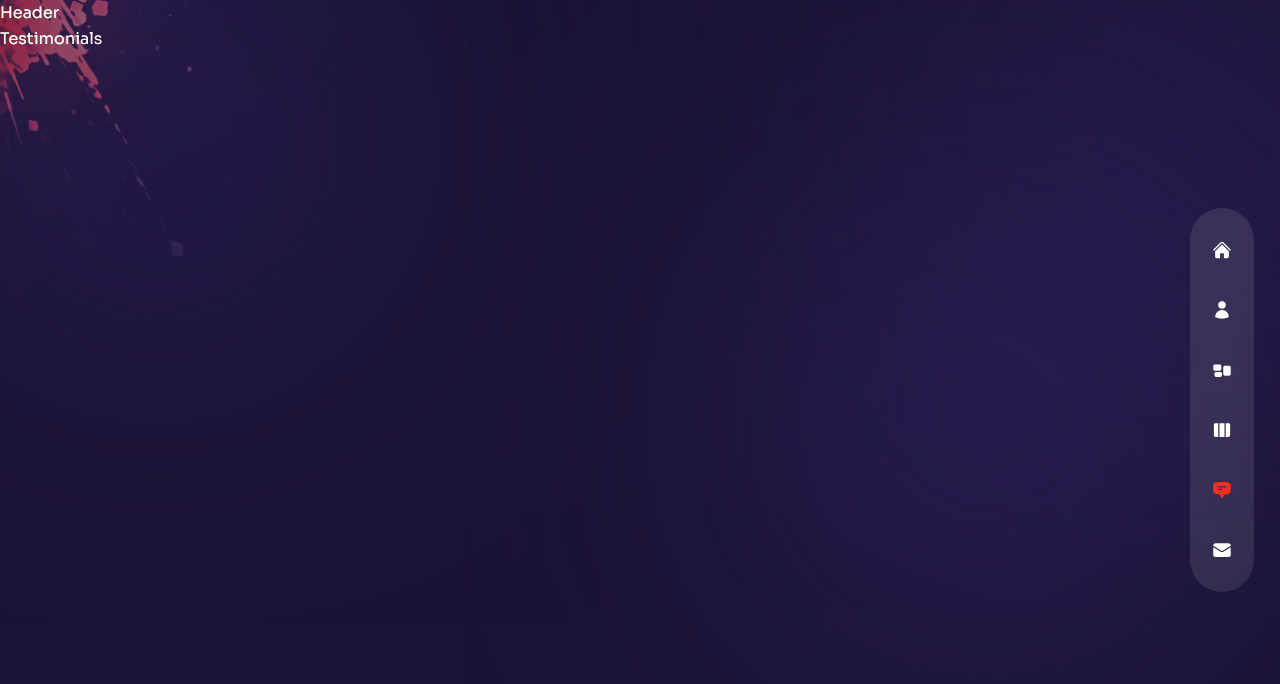
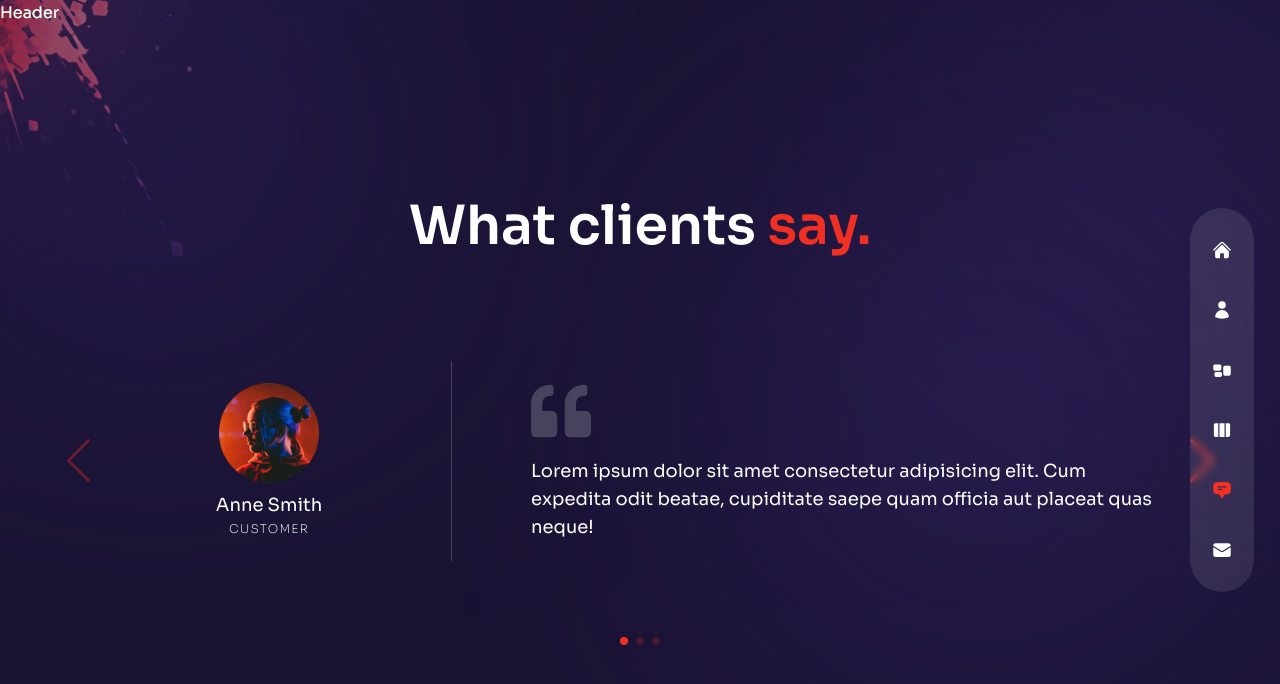
Before and after one commit to tltelf/portfolio-2, a Next.js app: page /testimonials in a window 1280 px wide. Shown: the top 684 px of the page. Built offline with nearby package versions, Linux system fonts and the light colour scheme.

Commit message:
add: Testimonial, favicon, Head

```diff
--- a/components/TestimonialSlider.js
+++ /dev/null
@@ -1,30 +0,0 @@
-// testimonial data
-const testimonialData = [
-  {
-    image: '/t-avt-1.png',
-    name: 'Anne Smith',
-    position: 'Customer',
-    message:
-      'Lorem ipsum dolor sit amet consectetur adipisicing elit. Cum expedita odit beatae, cupiditate saepe quam officia aut placeat quas neque!',
-  },
-  {
-    image: '/t-avt-2.png',
-    name: 'Jane Doe',
-    position: 'Customer',
-    message:
-      'Lorem ipsum dolor sit amet consectetur adipisicing elit. Cum expedita odit beatae, cupiditate saepe quam officia aut placeat quas neque!',
-  },
-  {
-    image: '/t-avt-3.png',
-    name: 'Jhon Doe',
-    position: 'Customer',
-    message:
-      'Lorem ipsum dolor sit amet consectetur adipisicing elit. Cum expedita odit beatae, cupiditate saepe quam officia aut placeat quas neque!',
-  },
-];
-
-const TestimonialSlider = () => {
-  return <div>Testimonial Slider</div>;
-};
-
-export default TestimonialSlider;
--- /dev/null
+++ b/components/TestimonialSlider.jsx
@@ -0,0 +1,73 @@
+// testimonial data
+const testimonialData = [
+  {
+    image: '/t-avt-1.png',
+    name: 'Anne Smith',
+    position: 'Customer',
+    message:
+      'Lorem ipsum dolor sit amet consectetur adipisicing elit. Cum expedita odit beatae, cupiditate saepe quam officia aut placeat quas neque!',
+  },
+  {
+    image: '/t-avt-2.png',
+    name: 'Jane Doe',
+    position: 'Customer',
+    message:
+      'Lorem ipsum dolor sit amet consectetur adipisicing elit. Cum expedita odit beatae, cupiditate saepe quam officia aut placeat quas neque!',
+  },
+  {
+    image: '/t-avt-3.png',
+    name: 'Jhon Doe',
+    position: 'Customer',
+    message:
+      'Lorem ipsum dolor sit amet consectetur adipisicing elit. Cum expedita odit beatae, cupiditate saepe quam officia aut placeat quas neque!',
+  },
+];
+
+import { Swiper, SwiperSlide } from 'swiper/react'
+import 'swiper/css';
+import 'swiper/css/navigation';
+import 'swiper/css/pagination';
+import { Navigation, Pagination } from 'swiper';
+import { FaQuoteLeft } from 'react-icons/fa'
+import Image from 'next/image';
+
+const TestimonialSlider = () => {
+  return <Swiper
+    navigation={true}
+    pagination={{
+      clickable: true
+    }}
+    modules={[Navigation, Pagination]}
+    className='h-[400px]'
+  >
+    {
+      testimonialData.map((person, index) => (
+        <SwiperSlide key={index}>
+          <div className='flex flex-col items-center md:flex-row gap-x-8 h-full px-16'>
+            <div className='w-full max-w-[300px] flex flex-col xl:justify-center items-center relative mx-auto xl:mx-0'>
+              <div className='flex flex-col justify-center text-center'>
+                <div className='mb-2 mx-auto'>
+                  <Image src={person.image} width={100} height={100} alt='' />
+                </div>
+                <div className='text-lg'>
+                  {person.name}
+                </div>
+                <div className='text-[12px] uppercase font-extralight tracking-widest'>{person.position}</div>
+              </div>
+            </div>
+            <div className='flex-1 flex flex-col justify-center before:w-[1px] xl:before:bg-white/20 xl:before:absolute xl:before:left-0 xl:before:h-[200px] relative xl:pl-20'>
+              <div className='mb-4'>
+                <FaQuoteLeft className='text-4xl xl:text-6xl text-white/20 mx-auto md:mx-0' />
+              </div>
+              <div className='xl:text-lg text-center md:text-left'>
+                {person.message}
+              </div>
+            </div>
+          </div>
+        </SwiperSlide>
+      ))
+    }
+  </Swiper>;
+};
+
+export default TestimonialSlider;
--- a/pages/_app.js
+++ b/pages/_app.js
@@ -1,3 +1,4 @@
+import Head from 'next/head';
 import '../styles/globals.css';
 import Layout from '../components/Layout';
 import Transition from '../components/Transition';
@@ -10,6 +11,11 @@
   const router = useRouter();
   return (
   <Layout>
+    <Head>
+      <link rel='shortcut icon' href='/favicon.ico' />
+      <title>Mark | Personal Portfolio</title>
+      <meta name="description" content="Mark is a web-developer with 1 year of experience." />
+    </Head>
     <AnimatePresence mode='wait'>
       <motion.div key={router.route} className='h-full'>
         <Transition />
--- a/pages/testimonials/index.js
+++ /dev/null
@@ -1,5 +0,0 @@
-const Testimonials = () => {
-  return <div>Testimonials</div>;
-};
-
-export default Testimonials;
--- /dev/null
+++ b/pages/testimonials/index.jsx
@@ -0,0 +1,16 @@
+import TestimonialSlider from '../../components/TestimonialSlider';
+import { motion } from 'framer-motion';
+import { fadeIn } from '../../variants'
+
+const Testimonials = () => {
+  return <div className='h-full bg-primary-30 py-32 text-center'>
+    <div className='container mx-auto h-full flex flex-col justify-center'>
+      <motion.h2 variants={fadeIn('up', 0.2)} initial='hidden' animate='show' exit='hidden' className='h2 mb-8 xl:mb-0'>What clients <span className='text-accent'>say.</span></motion.h2>
+      <motion.div variants={fadeIn('up', 0.4)} initial='hidden' animate='show' exit='hidden'>
+        <TestimonialSlider />
+      </motion.div>
+    </div>
+  </div>;
+};
+
+export default Testimonials;
```
Also changed, not shown: components/Layout.jsx (+7 -6 lines), public/logo.svg, 1 other file (tests, documents, lock files or other folders).
